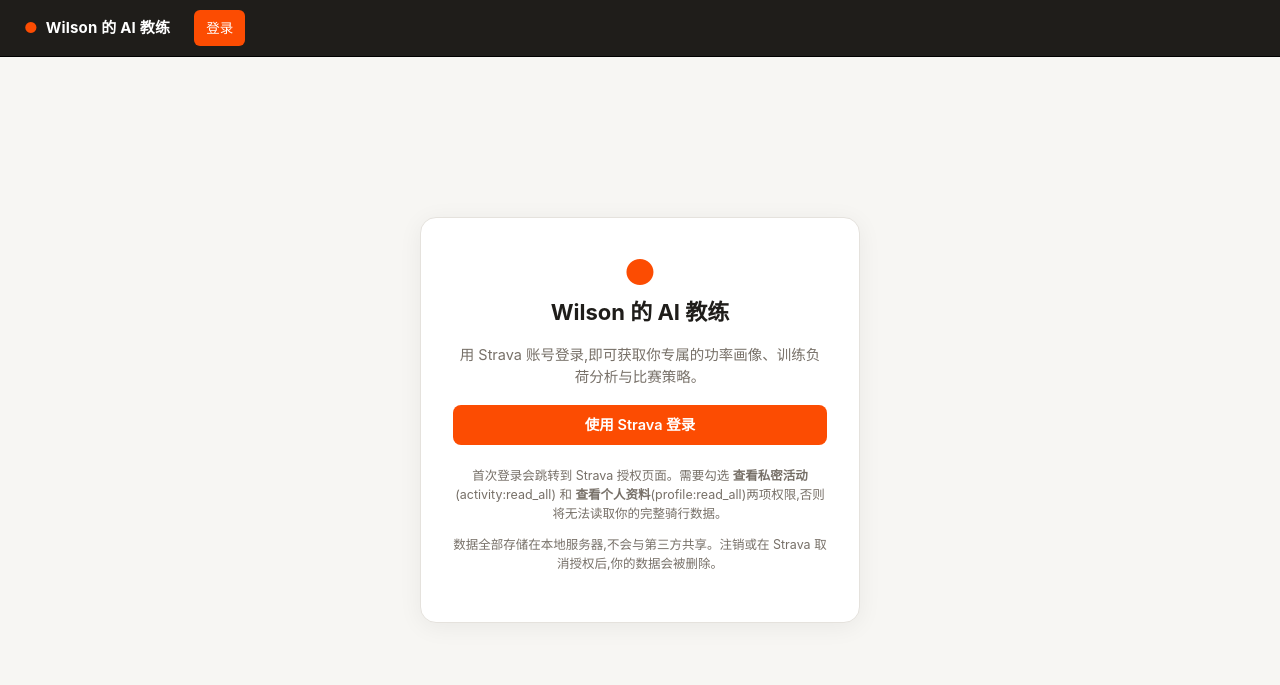
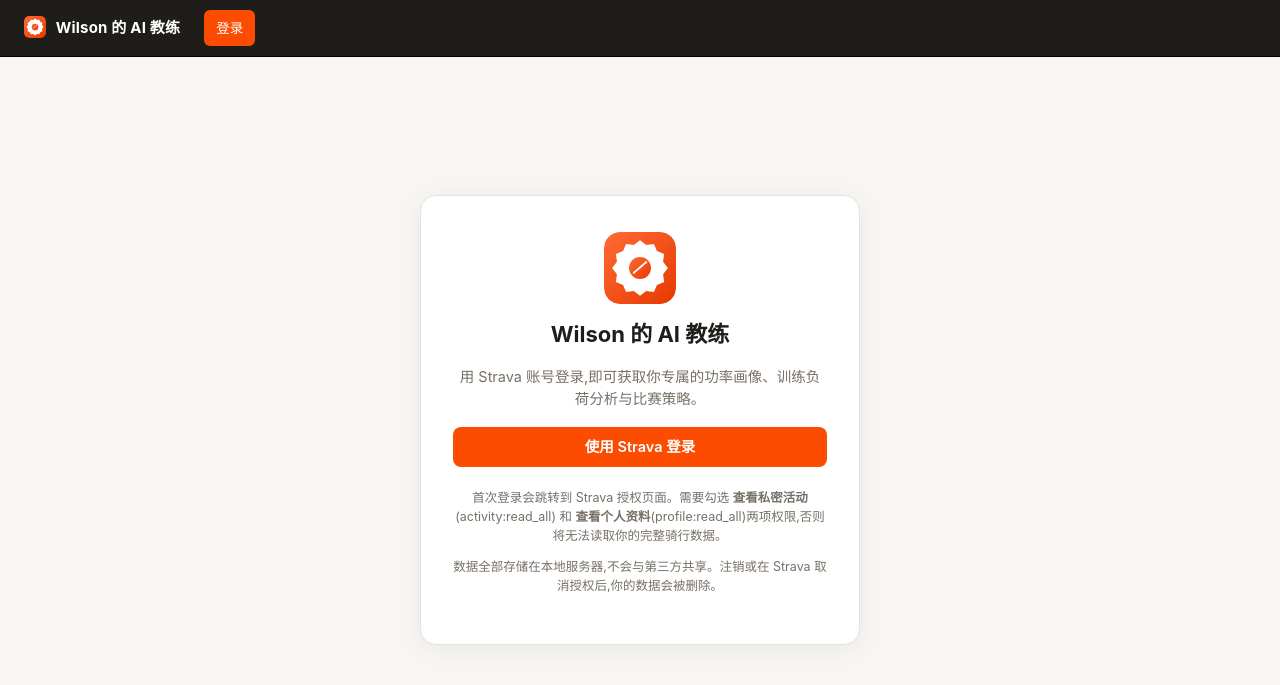
Before and after one commit to RetiredStrongMan/cycling-data-analysis, a Flask app: page /login in a window 1280 px wide. Shown: the top 685 px of the page. Run offline with Flask 3, Linux system fonts and the light colour scheme.

Commit message:
Add chainring app icon (browser tab + nav + login page)

```diff
--- a/static/styles.css
+++ b/static/styles.css
@@ -55,7 +55,13 @@ a:hover { text-decoration: underline; }
   letter-spacing: .2px;
 }
 .logo:hover { text-decoration: none; }
-.logo-mark { color: var(--orange); margin-right: 4px; }
+.logo-mark {
+  width: 22px;
+  height: 22px;
+  vertical-align: -5px;
+  margin-right: 6px;
+  border-radius: 5px;
+}
 .nav-links {
   display: flex;
   gap: 4px;
@@ -120,10 +126,18 @@ a:hover { text-decoration: underline; }
   text-align: center;
 }
 .login-mark {
-  font-size: 36px;
-  color: var(--orange);
-  margin-bottom: 6px;
+  display: block;
+  width: 72px;
+  height: 72px;
+  margin: 0 auto 14px;
+  border-radius: 16px;
+}
+.login-error-mark {
+  font-size: 42px;
+  font-weight: 700;
+  color: #c62828;
   line-height: 1;
+  margin-bottom: 8px;
 }
 .login-card h1 { margin: 4px 0 12px; font-size: 22px; }
 .login-form { margin-top: 18px; }
--- a/templates/base.html
+++ b/templates/base.html
@@ -4,6 +4,7 @@
 <meta charset="utf-8">
 <meta name="viewport" content="width=device-width,initial-scale=1">
 <title>{% block title %}Wilson 的 AI 教练{% endblock %}</title>
+<link rel="icon" type="image/svg+xml" href="{{ url_for('static', filename='favicon.svg') }}">
 <link rel="stylesheet" href="{{ url_for('static', filename='styles.css') }}">
 </head>
 <body>
@@ -11,7 +12,7 @@
 <nav class="nav">
   <div class="nav-inner">
     <a href="{{ url_for('index') }}" class="logo">
-      <span class="logo-mark">●</span> Wilson 的 AI 教练
+      <img src="{{ url_for('static', filename='favicon.svg') }}" alt="" class="logo-mark"> Wilson 的 AI 教练
     </a>
     {% if user %}
     <ul class="nav-links">
--- a/templates/login.html
+++ b/templates/login.html
@@ -4,7 +4,7 @@
 
 <div class="login-wrap">
   <div class="login-card">
-    <div class="login-mark">●</div>
+    <img src="{{ url_for('static', filename='favicon.svg') }}" alt="" class="login-mark">
     <h1>Wilson 的 AI 教练</h1>
     <p class="muted">用 Strava 账号登录,即可获取你专属的功率画像、训练负荷分析与比赛策略。</p>
 
--- a/templates/login_error.html
+++ b/templates/login_error.html
@@ -4,7 +4,7 @@
 
 <div class="login-wrap">
   <div class="login-card">
-    <div class="login-mark" style="color: #c62828">!</div>
+    <div class="login-error-mark">!</div>
     <h1>登录失败</h1>
     <p>{{ message }}</p>
     <a class="btn mt-lg" href="{{ url_for('auth.login') }}">返回登录</a>
```
Also changed, not shown: static/favicon.svg (added).
